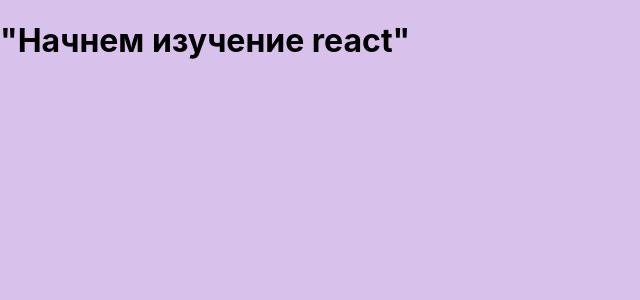
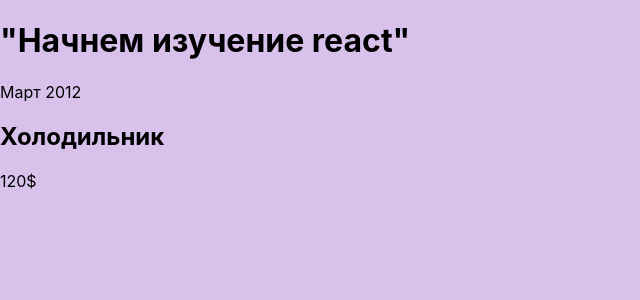
Before and after one commit to AlekseySapunkov/shopping-list, a JavaScript app: page / in a window 1280 px wide. Shown: the top 300 px of the page, without its empty margins (0-640 px from the left). Built offline with nearby package versions, Linux system fonts and the light colour scheme.

Commit message:
add Components

```diff
--- a/src/App.js
+++ b/src/App.js
@@ -1,8 +1,10 @@
 
+import ItemCost from "./components/ItemCost";
 function App() {
   return (
     <div >
       <h1>"Начнем изучение react"</h1>
+      <ItemCost></ItemCost>
     </div>
   );
 }
--- /dev/null
+++ b/src/components/ItemCost.js
@@ -0,0 +1,12 @@
+function ItemCost() {
+  return (
+    <div>
+      <div>Март 2012</div>
+      <div>
+        <h2>Холодильник</h2>
+        <div>120$</div>
+      </div>
+    </div>
+  );
+}
+export default ItemCost;
```
